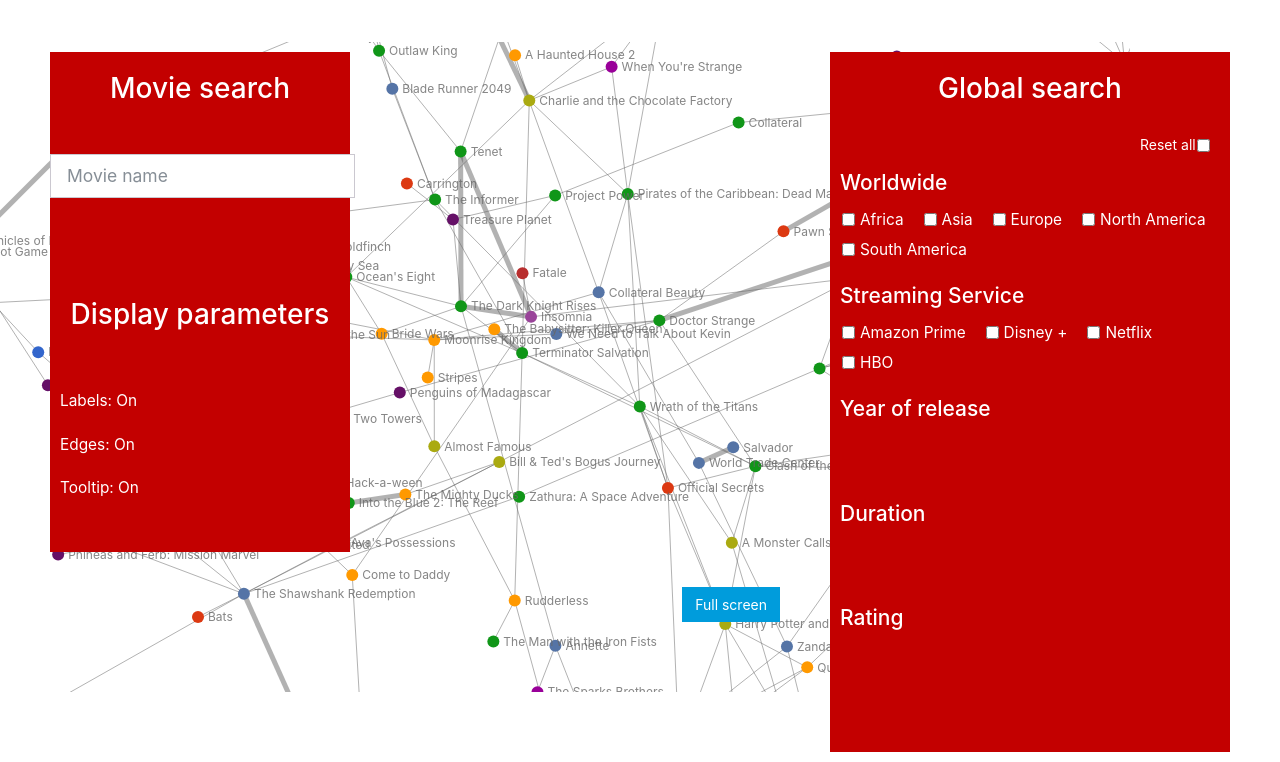
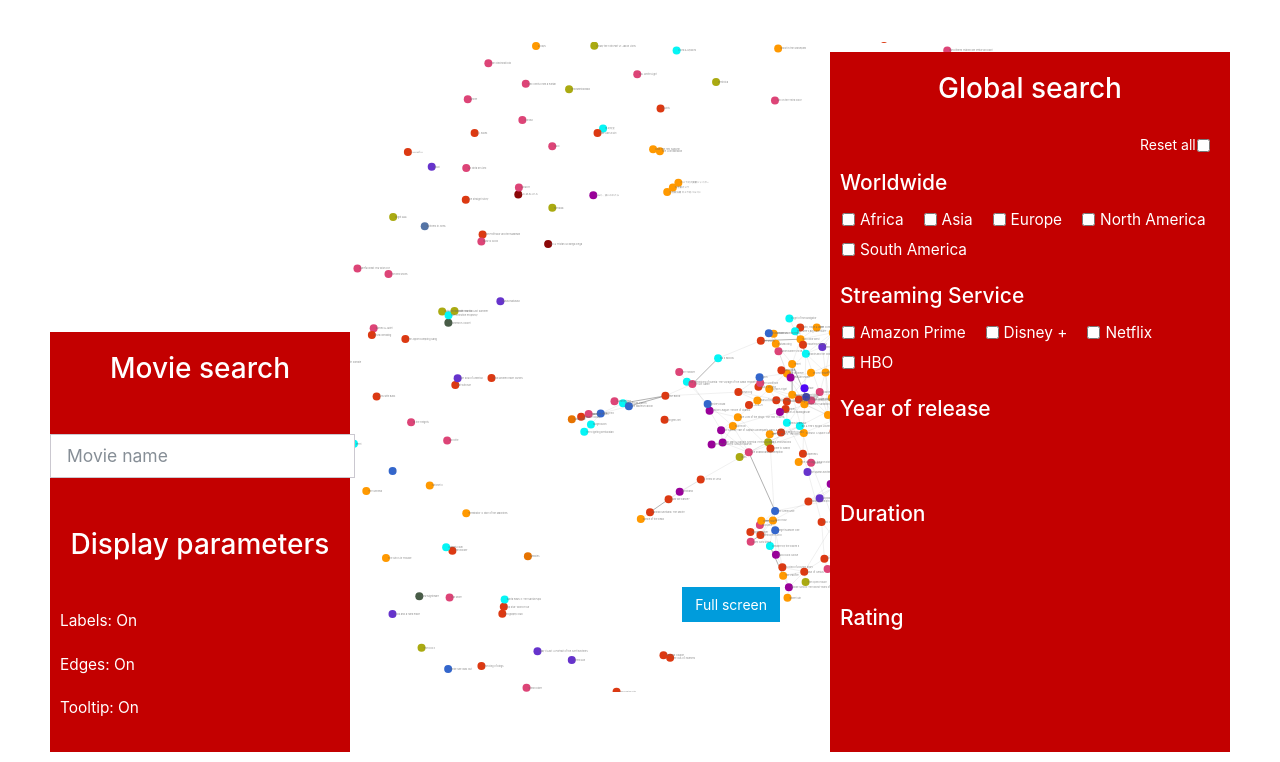
Before and after one commit to Marguerite7/data-visualization, a Flask app: page / in a window 1280 px wide. Shown: the part 108-870 px from the top of the page. Run offline with Flask 2, Linux system fonts and the light colour scheme; some libraries are stand-ins or nearby versions.

Commit message:
Added zoom config + tooltip config

```diff
--- a/static/main.css
+++ b/static/main.css
@@ -1,3 +1,4 @@
+/* To change tooltip arrow color bootstrep  */
 .tooltip-arrow,
 .tooltip > .tooltip-inner {
   background-color: #333;
@@ -7,24 +8,6 @@
   border-bottom-color: #333;
 }
 
-/* .tooltip-class {
-  right: 50px;
-  top: 100px;
-  position: absolute;
-} */
-
-/* .tooltip {
-  position: absolute;
-  display: block;
-  border-bottom: 1px dotted black;
-}
-
-.tooltip .tooltiptext {
-  position: absolute;
-  top: 200px;
-  right: 100px;
-} */
-
 .modal-body span.badge {
   margin-left: 0.5em;
   font-size: 6pt;
@@ -32,27 +15,27 @@
 
 #searchbox {
   position: fixed;
-  top: 160px;
+  top: 440px;
   left: 50px;
   width: 300px;
-  height: 500px;
+  height: 420px;
   z-index: 999;
   background: #c30000;
   color: #fff;
   transition: all 0.3s;
   min-width: 300px;
   max-width: 300px;
-  min-height: 500px;
+  min-height: 420px;
 }
 
 #searchbox.active {
-  left: 100px;
+  margin-left: -350px;
 }
 
 .form-inline {
   text-align:center;
   display:block;
-  margin-bottom: 60px;
+  margin-bottom: 10px;
   padding: 20px 0;
 }
 
@@ -61,7 +44,7 @@
 }
 
 #searchbox ul.components {
-  padding: 20px 0;
+  padding: 10px 0;
 }
 
 #searchbox ul p {
@@ -240,15 +223,15 @@ div.header {
 
 #tooltip {
   position: absolute;
-  top: 0;
-  left: 0;
-  background-color: #333;
+  top: 150;
+  left: 50;
+  background-color: black;
   color: #eee;
   padding: 5px 10px 5px 10px;
   -webkit-border-radius: 5px;
   -moz-border-radius: 5px;
   border-radius: 5px;
-  opacity: 0.9;
+  opacity: 0.8;
 }
 svg.main-canvas {
   width: 100%;
--- a/static/main.js
+++ b/static/main.js
@@ -16,7 +16,7 @@
 
 // global variables
 // [svg, svgNodes, svgLinks, svgTexts, width, height, color, nodes, links, force, node, link, text, zoom, drag, graph] = [null, null, null, null, null, null, null, null, null, null, null, null, null, null, null, null]
-var centerToXY, color, drag, dragended, dragged, dragging, dragstarted, exitHighlight, g, gc20, getTransform, graph, height, hideDetails, init, initUI, reload_data, isEdgeOf, isEdgeSelected, isLinkOn, isNeighbor, isNodeSelected, isPartOf, isSameEdge, isSameNode, isTextOn, isTooltipOn, slider_year_link, slider_year_node, slider_duration_link, slider_duration_node, link, links, nborsdic, node, nodeColor, nodes, resetCanvas, resetSelected, resetSize, resetAll, selected, setHighlightByNode, setHighlightByStr, setHighlightbySlider, showDetails, simulation, svg, svgLinks, svgNodes, svgTexts, text, tick, url, width, zoom, yearSlider, durationSlider, filters_continent, filters_plateform, min_year, max_year, max_duration;
+var centerToXY, color, drag, dragended, dragged, dragging, dragstarted, exitHighlight, g, gc28, getTransform, graph, height, hideDetails, init, initUI, reload_data, isEdgeOf, isEdgeSelected, isLinkOn, isNeighbor, isNodeSelected, isPartOf, isSameEdge, isSameNode, isTextOn, isTooltipOn, slider_year_link, slider_year_node, slider_duration_link, slider_duration_node, link, links, nborsdic, node, nodeColor, nodes, resetCanvas, resetSelected, resetSize, resetAll, selected, setHighlightByNode, setHighlightByStr, setHighlightbySlider, showDetails, simulation, svg, svgLinks, svgNodes, svgTexts, text, tick, url, width, zoom, yearSlider, durationSlider, filters_continent, filters_plateform, min_year, max_year, max_duration;
 
 svg = null;
 
@@ -68,7 +68,7 @@ max_year = 2021;
 
 duration = 180;
 
-gc20 = '#3366cc #dc3912 #ff9900 #109618 #990099 #0099c6 #dd4477 #66aa00 #b82e2e #316395 #994499 #22aa99 #aaaa11 #6633cc #e67300 #8b0707 #651067 #329262 #5574a6 #3b3eac'.split(' ');
+gc28 = '#3366cc #dc3912 #ff9900 #6633cc #e67300 #8b0707 #651067 #4e05f7 #5574a6 #3b3eac #485c47 #485c47 #05f5f5 #485c47 #485c47 #109618 #990099 #0099c6 #dd4477 #66aa00 #b82e2e #316395 #edd607 #329262 #f505e1 #994499 #22aa99 #aaaa11'.split(' ');
 
 url = '/api';
 
@@ -77,10 +77,140 @@ init = function() {
   $('#last-updated').text(document.lastModified);
   // initTooltips()
   initUI();
-  color = d3.scaleOrdinal().domain([0, 1, 2, 3, 4, 5, 6, 7, 8, 9, 10, 11, 12, 13, 14, 15, 16, 17, 18, 19]).range(gc20);
+  color = d3.scaleOrdinal().domain([0, 1, 2, 3, 4, 5, 6, 7, 8, 9, 10, 11, 12, 13, 14, 15, 16, 17, 18, 19, 20, 21, 22, 23, 24, 25, 26, 27]).range(gc28);
+  drag = d3.drag().on('start', dragstarted).on('drag', dragged).on('end', dragended);
+  zoom = d3.zoom().scaleExtent([1, 8]).on('zoom', function() {
+    g.attr('transform', d3.event.transform.translate(700, 300).scale(0.2));
+  });
+  // render graph
+  resetCanvas();
+  $('#spinner').show();
+  d3.json(url).then(function(data) {
+    //filters
+    if (filters_continent.length > 0 ) {
+      data.nodes = data.nodes.filter(function(v) { return filters_continent.indexOf(v.continent) != -1});
+      var id_node = $.map(data.nodes, function(v) {
+        return v.id
+      });
+      data.links = data.links.filter(function(v) { return id_node.indexOf(v.target) != -1 && id_node.indexOf(v.source) != -1});
+    }
+    if (filters_plateform.length > 0 ) {
+      data.nodes = data.nodes.filter(function(v) {
+        var intersect = filters_plateform.filter(value => v.plateform.includes(value));
+        return intersect.length > 0});
+      var id_node = $.map(data.nodes, function(v) {
+        return v.id
+      });
+      data.links = data.links.filter(function(v) { return id_node.indexOf(v.target) != -1 && id_node.indexOf(v.source) != -1});
+    }
+    graph = data;
+    // console.log(graph.nodes[0]['plateform']);
+    nborsdic = {};
+    $.map(graph.nodes, function(v) {
+      nborsdic[v.id] = [];
+    });
+    $.map(graph.links, function(e) {
+      if (!nborsdic.hasOwnProperty(e.source)) {
+        nborsdic[e.source] = [];
+      }
+      if (!nborsdic.hasOwnProperty(e.target)) {
+        nborsdic[e.target] = [];
+      }
+      nborsdic[e.source].push(e.target);
+      nborsdic[e.target].push(e.source);
+    });
+    //simulation
+    simulation = d3.forceSimulation(graph.nodes).force('charge', d3.forceManyBody().strength(-100)).force('collide', d3.forceCollide()).force('link', d3.forceLink(graph.links).id(function(d) {
+      return d.id;
+    })).force('center', d3.forceCenter(width / 2, height / 2)).on('tick', tick);
+    link = svgLinks.selectAll('.link');
+    link = link.data(graph.links, function(d) {
+      return d.source.id + '-' + d.target.id;
+    }).enter().append('line').attr('class', 'link').style('stroke-width', function(d) {
+      if (d.hasOwnProperty('value')) {
+        return d.value;
+      } else {
+        return 1;
+      }
+    }).on('mouseover', function(d) {
+      // setHighlightByEdge d, true
+      showDetails(d);
+    }).on('mouseout', function(d) {
+      // exitHighlight()
+      // hideDetails();
+    });
+    link.exit().remove();
+    // node circle
+    node = svgNodes.selectAll('.node');
+    node = node.data(graph.nodes, function(d) {
+      return d.id;
+    }).enter().append('circle').attr('class', 'node').attr('r', function(d) {
+      if (d.hasOwnProperty('size')) {
+        return d.size;
+      } else {
+        return 20; //6
+      }
+    }).style('fill', function(d) {
+      return nodeColor(d);
+    }).style('stroke', function(d) {
+      return nodeColor(d);
+    }).call(drag).on('mouseover', function(d) {
+      setHighlightByNode(d, true);
+      showDetails(d);
+    }).on('mouseout', function(d) {
+      exitHighlight();
+      // hideDetails();
+    }).on('click', function(d) {
+      d3.event.stopPropagation();
+      if (!d3.event.defaultPrevented) { // distinguishing from click from dragging
+        // node gets selected
+        return centerToXY(d.x, d.y, getTransform()[2], 750);
+      }
+    });
+    node.exit().remove();
+    // node label
+    text = svgTexts.selectAll('.text');
+    text = text.data(graph.nodes, function(d) {
+      return d.id;
+    // .attr 'dx', (d) -> labelOffset + nodeSize d
+    }).enter().append('text').attr('class', 'text').attr('dx', function(d) {
+      if (d.hasOwnProperty('size')) {
+        return d.size + 4;
+      } else {
+        return 10;
+      }
+    }).attr('dy', '.35em').attr('font-size', '9pt').text(function(d) {
+      if (d.hasOwnProperty('label')) {
+        return d.label;
+      } else {
+        return d.id;
+      }
+    }).call(drag).on('mouseover', function(d) {
+      setHighlightByNode(d, true);
+      showDetails(d);
+    }).on('mouseout', function(d) {
+      exitHighlight();
+      // hideDetails();
+    }).on('click', function(d) {
+      d3.event.stopPropagation();
+      if (!d3.event.defaultPrevented) { // distinguishing from click from dragging
+        // node gets selected
+        return centerToXY(d.x, d.y, getTransform()[2], 750);
+      }
+    });
+    text.exit().remove();
+    svg.call(zoom.transform, d3.zoomIdentity);
+    // drawGraph()
+    return $('#spinner').hide();
+  });
+};
+
+//reload data
+reload_data = function() {
+  color = d3.scaleOrdinal().domain([0, 1, 2, 3, 4, 5, 6, 7, 8, 9, 10, 11, 12, 13, 14, 15, 16, 17, 18, 19, 20, 21, 22, 23, 24, 25, 26, 27]).range(gc28);
   drag = d3.drag().on('start', dragstarted).on('drag', dragged).on('end', dragended);
   zoom = d3.zoom().scaleExtent([.1, 10]).on('zoom', function() {
-    g.attr('transform', d3.event.transform);
+    g.attr('transform', d3.event.transform.translate(700, 300).scale(0.2));
   });
   // render graph
   resetCanvas();
@@ -135,7 +265,7 @@ init = function() {
       showDetails(d);
     }).on('mouseout', function(d) {
       // exitHighlight()
-      hideDetails();
+      // hideDetails();
     });
     link.exit().remove();
     // node circle
@@ -146,7 +276,7 @@ init = function() {
       if (d.hasOwnProperty('size')) {
         return d.size;
       } else {
-        return 6;
+        return 20;//6
       }
     }).style('fill', function(d) {
       return nodeColor(d);
@@ -157,7 +287,7 @@ init = function() {
       showDetails(d);
     }).on('mouseout', function(d) {
       exitHighlight();
-      hideDetails();
+      // hideDetails();
     }).on('click', function(d) {
       d3.event.stopPropagation();
       if (!d3.event.defaultPrevented) { // distinguishing from click from dragging
@@ -188,134 +318,7 @@ init = function() {
       showDetails(d);
     }).on('mouseout', function(d) {
       exitHighlight();
-      hideDetails();
-    }).on('click', function(d) {
-      d3.event.stopPropagation();
-      if (!d3.event.defaultPrevented) { // distinguishing from click from dragging
-        // node gets selected
-        return centerToXY(d.x, d.y, getTransform()[2], 750);
-      }
-    });
-    text.exit().remove();
-    svg.call(zoom.transform, d3.zoomIdentity);
-    // drawGraph()
-    return $('#spinner').hide();
-  });
-};
-
-reload_data = function() {
-  color = d3.scaleOrdinal().domain([0, 1, 2, 3, 4, 5, 6, 7, 8, 9, 10, 11, 12, 13, 14, 15, 16, 17, 18, 19]).range(gc20);
-  drag = d3.drag().on('start', dragstarted).on('drag', dragged).on('end', dragended);
-  zoom = d3.zoom().scaleExtent([.1, 10]).on('zoom', function() {
-    g.attr('transform', d3.event.transform);
-  });
-  // render graph
-  resetCanvas();
-  $('#spinner').show();
-  d3.json(url).then(function(data) {
-    if (filters_continent.length > 0 ) {
-      data.nodes = data.nodes.filter(function(v) { return filters_continent.indexOf(v.continent) != -1});
-      var id_node = $.map(data.nodes, function(v) {
-        return v.id
-      });
-      data.links = data.links.filter(function(v) { return id_node.indexOf(v.target) != -1 && id_node.indexOf(v.source) != -1});
-    }
-    if (filters_plateform.length > 0 ) {
-      data.nodes = data.nodes.filter(function(v) {
-        var intersect = filters_plateform.filter(value => v.plateform.includes(value));
-        return intersect.length > 0});
-      var id_node = $.map(data.nodes, function(v) {
-        return v.id
-      });
-      data.links = data.links.filter(function(v) { return id_node.indexOf(v.target) != -1 && id_node.indexOf(v.source) != -1});
-    }
-    graph = data;
-    // console.log(graph.nodes[0]['plateform']);
-    nborsdic = {};
-    $.map(graph.nodes, function(v) {
-      nborsdic[v.id] = [];
-    });
-    $.map(graph.links, function(e) {
-      if (!nborsdic.hasOwnProperty(e.source)) {
-        nborsdic[e.source] = [];
-      }
-      if (!nborsdic.hasOwnProperty(e.target)) {
-        nborsdic[e.target] = [];
-      }
-      nborsdic[e.source].push(e.target);
-      nborsdic[e.target].push(e.source);
-    });
-    simulation = d3.forceSimulation(graph.nodes).force('charge', d3.forceManyBody().strength(-100)).force('collide', d3.forceCollide()).force('link', d3.forceLink(graph.links).id(function(d) {
-      return d.id;
-    })).force('center', d3.forceCenter(width / 2, height / 2)).on('tick', tick);
-    link = svgLinks.selectAll('.link');
-    link = link.data(graph.links, function(d) {
-      return d.source.id + '-' + d.target.id;
-    }).enter().append('line').attr('class', 'link').style('stroke-width', function(d) {
-      if (d.hasOwnProperty('value')) {
-        return d.value;
-      } else {
-        return 1;
-      }
-    }).on('mouseover', function(d) {
-      // setHighlightByEdge d, true
-      showDetails(d);
-    }).on('mouseout', function(d) {
-      // exitHighlight()
-      hideDetails();
-    });
-    link.exit().remove();
-    // node circle
-    node = svgNodes.selectAll('.node');
-    node = node.data(graph.nodes, function(d) {
-      return d.id;
-    }).enter().append('circle').attr('class', 'node').attr('r', function(d) {
-      if (d.hasOwnProperty('size')) {
-        return d.size;
-      } else {
-        return 6;
-      }
-    }).style('fill', function(d) {
-      return nodeColor(d);
-    }).style('stroke', function(d) {
-      return nodeColor(d);
-    }).call(drag).on('mouseover', function(d) {
-      setHighlightByNode(d, true);
-      showDetails(d);
-    }).on('mouseout', function(d) {
-      exitHighlight();
-      hideDetails();
-    }).on('click', function(d) {
-      d3.event.stopPropagation();
-      if (!d3.event.defaultPrevented) { // distinguishing from click from dragging
-        // node gets selected
-        return centerToXY(d.x, d.y, getTransform()[2], 750);
-      }
-    });
-    node.exit().remove();
-    // node label
-    text = svgTexts.selectAll('.text');
-    text = text.data(graph.nodes, function(d) {
-      return d.id;
-    // .attr 'dx', (d) -> labelOffset + nodeSize d
-    }).enter().append('text').attr('class', 'text').attr('dx', function(d) {
-      if (d.hasOwnProperty('size')) {
-        return d.size + 4;
-      } else {
-        return 10;
-      }
-    }).attr('dy', '.35em').attr('font-size', '9pt').text(function(d) {
-      if (d.hasOwnProperty('label')) {
-        return d.label;
-      } else {
-        return d.id;
-      }
-    }).call(drag).on('mouseover', function(d) {
-      setHighlightByNode(d, true);
-      showDetails(d);
-    }).on('mouseout', function(d) {
-      exitHighlight();
-      hideDetails();
+      // hideDetails();
     }).on('click', function(d) {
       d3.event.stopPropagation();
       if (!d3.event.defaultPrevented) { // distinguishing from click from dragging
@@ -399,17 +402,30 @@ nodeColor = function(d) {
   };
 };
 
+//tooltip
 showDetails = function(d) {
-  var tt;
+  var tt, i, j;
+  i = d.x;
+  j=d.y;
   tt = $('#tooltip');
-  tt.html(JSON.stringify(d, ['id', 'label', 'group', 'color', 'size', 'source', 'target', 'value', 'year', 'duration', 'plateform', 'continent'], 2));
+  tt.html("Movie info: " + JSON.stringify(d, ['id', 'label', 'group', 'color', 'size', 'source', 'target', 'value', 'year', 'duration', 'plateform', 'continent'], 2));
   // tt.html JSON.stringify(d, null, 2)
-  if (d.hasOwnProperty('x')) {
-    tt.css('left', 10 + d.x);
-    tt.css('top', 10 + d.y);
-  } else {
-    tt.css('left', 10 + (d.source.x + d.target.x) / 2);
-    tt.css('top', 10 + (d.source.y + d.target.y) / 2);
+  if (d.hasOwnProperty('x')) { //node
+    // if(d.x < 0) {
+    //   i = -d.x;
+    // }
+    // if(d.y < 0) {
+    //   j = -d.y
+    // }
+    tt.css('left', 50);
+    tt.css('top', 150);
+    // tt.css('left', 10 + d.x);
+    // tt.css('top', 10 + d.y);
+  } else { //link
+    // tt.css('left', 10 + (d.source.x + d.target.x) / 2);
+    // tt.css('top', 10 + (d.source.y + d.target.y) / 2);
+    tt.css('left', 50);
+    tt.css('top', 150);
   };
   if (isTooltipOn()) {
     tt.removeClass('d-none');
@@ -437,6 +453,7 @@ initUI = function() {
     };
     $(this).blur();
   });
+  //search bar
   $('#quick-search').on('keyup search click', function(event) {
     var qsVal;
     if (selected) {
@@ -445,8 +462,10 @@ initUI = function() {
     qsVal = $('#quick-search').val();
     if (qsVal.length > 0) {
       setHighlightByStr(qsVal);
+      g.attr('transform', d3.zoomTransform(qsVal));
     } else {
       exitHighlight();
+      svg.call(zoom.transform, d3.zoomIdentity);
     }
   });
   $('.modal').on('shown.bs.modal', function(e) {
@@ -455,7 +474,7 @@ initUI = function() {
     });
   });
 };
-
+//filters
 $('input[type=checkbox]').change(function() {
   if (this.checked) {
     if (['Africa', 'Asia', 'Europe', 'North America', 'South America'].indexOf(this.id) != -1) {
@@ -490,7 +509,13 @@ isLinkOn = function() {
 };
 
 isTooltipOn = function() {
-  return $('#toggle-tooltip').text().split(': ')[1] === 'On';
+  if($('#toggle-tooltip').text().split(': ')[1] === 'On'){
+    return $('#toggle-tooltip').text().split(': ')[1] === 'On';
+  }
+  else {
+    hideDetails();
+    return $('#toggle-tooltip').text().split(': ')[1] === 'On';
+  }
 };
 
 // hover & quick search highlight functions
@@ -542,6 +567,7 @@ isEdgeSelected = function() {
   return selected && selected.hasOwnProperty('source');
 };
 
+//reset button
 $('input[id=reset]').change(function() {
   if (this.checked) {
     if (this.checked == true) {
--- a/templates/index.html
+++ b/templates/index.html
@@ -173,7 +173,7 @@
     <div id="content">
       <div id="canvas"></div>
       <div id="spinner"><span>loading</span></div>
-      <pre id="tooltip" class="d-none"></pre>
+      <pre id="tooltip" class="d-none"> </pre>
       <button type="button" id="sidebarCollapse" class="btn btn-info">
         <span>Full screen</span>
       </button>
```
